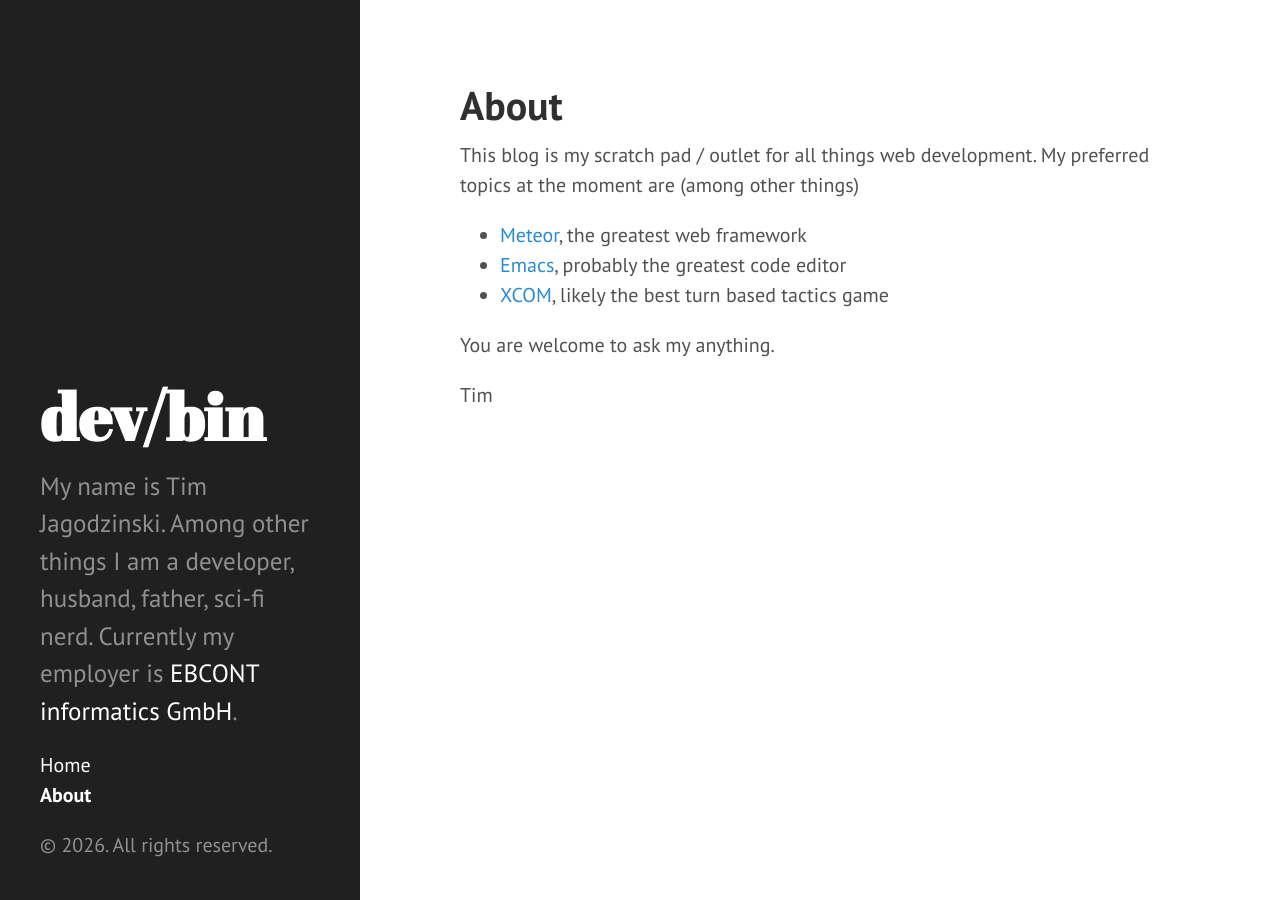
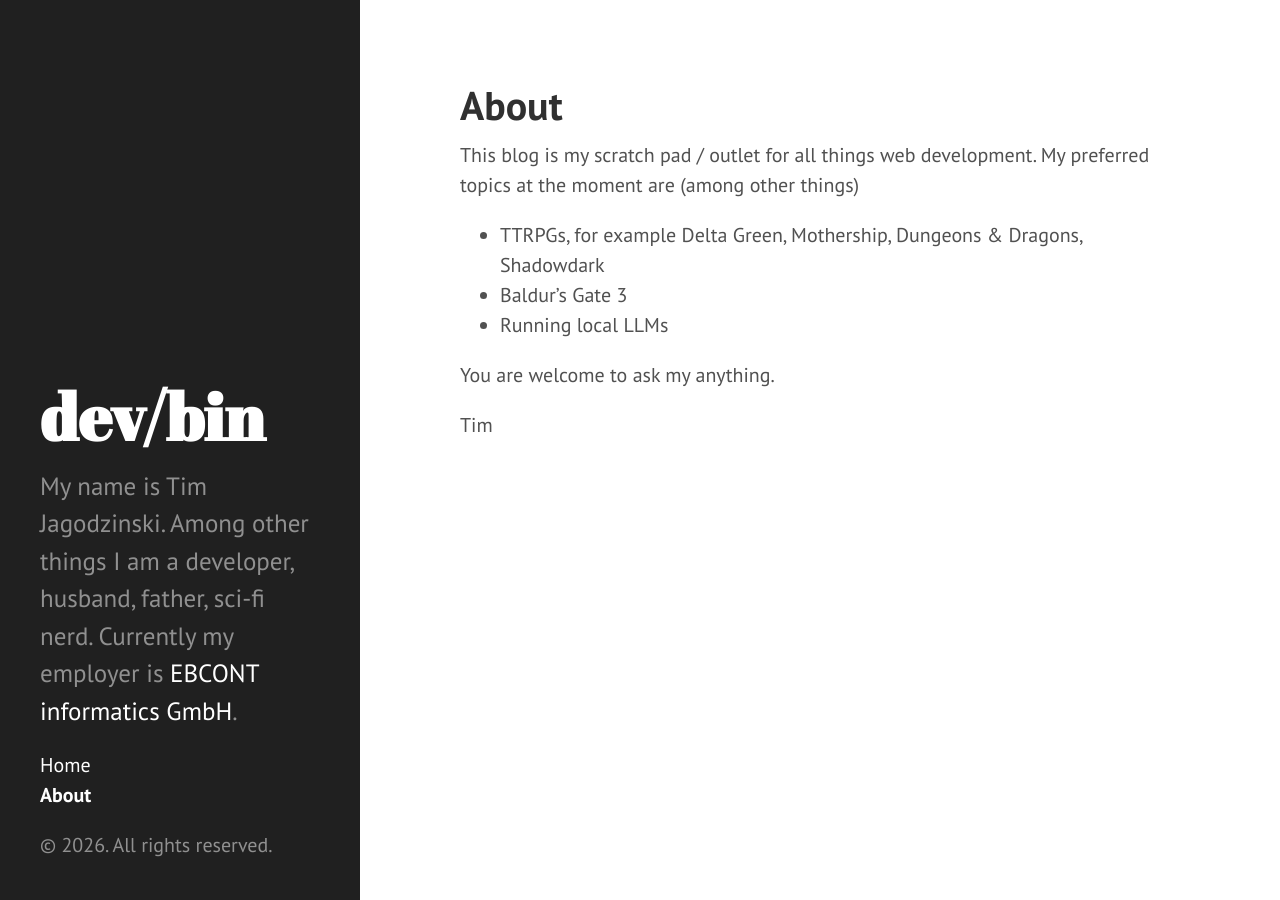
Before and after one commit to neonsamurai/neonsamurai.github.io, a Jekyll site: the page built from about.md, in a window 1280 px wide. Built offline with Jekyll 4.4.1, drawn with Linux system fonts in a browser that asks for light colours; Markdown is read by kramdown in place of the engine named in the settings.

Commit message:
Update about.md

```diff
--- a/about.md
+++ b/about.md
@@ -6,10 +6,9 @@ title: About
 This blog is my scratch pad / outlet for all things web
 development. My preferred topics at the moment are (among other things)
 
-* [Meteor](https://www.meteor.com), the greatest web framework
-* [Emacs](http://www.gnu.org/software/emacs/), probably the greatest
-  code editor
-* [XCOM](http://www.xcom.com/), likely the best turn based tactics game
+* TTRPGs, for example Delta Green, Mothership, Dungeons & Dragons, Shadowdark
+* Baldur's Gate 3
+* Running local LLMs
 
 You are welcome to ask my anything.
 
```
